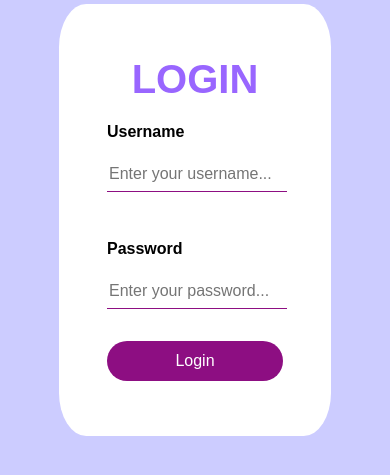
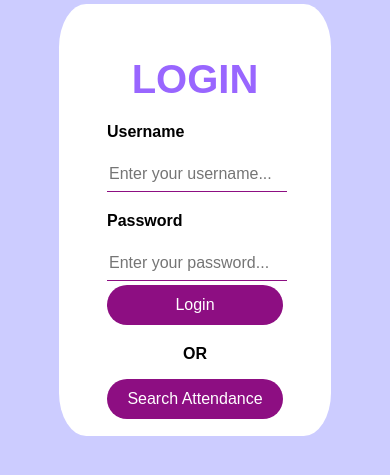
Before and after one commit to mr-robot-007/attendence_system, a Django app: page /login/ in a window 390 px wide. Shown: the part 202-677 px from the top of the page. Run offline with Django 3.2, Linux system fonts and the light colour scheme.

Commit message:
login page updated

```diff
--- a/attendence_sys/templates/attendence_sys/login.html
+++ b/attendence_sys/templates/attendence_sys/login.html
@@ -20,7 +20,12 @@
       <input type="password" name="password" placeholder="Enter your password..." class="form-control" />
 
       <input class="btn login_btn" type="submit" value="Login" />
+      <center><p>OR</p></center>
+      <a href = "{% url 'searchattendence' %}">
+      <input class="btn login_btn" type="button" value="Search Attendance"  href = "{% url 'searchattendence' %}" />
+      </a>
     </form>
+
 
     {% for message in messages %}
     <p id="messages">{{message}}</p>
--- a/static/css/login.css
+++ b/static/css/login.css
@@ -56,7 +56,7 @@ p {
 
 input {
     width: 100%;
-    margin-bottom: 2em;
+    margin-bottom: 0.8em;
 }
 
 input[type="text"],
@@ -70,7 +70,7 @@ input[type="password"] {
     font-size: 16px;
 }
 
-input[type="submit"] {
+input[type="submit"],input[type="button"] {
     border: none;
     outline: none;
     height: 2.5em;
@@ -94,4 +94,7 @@ input[type="submit"]:hover {
     h3 {
         margin: -15px;
     }
+    input {
+        margin-bottom: 0.25em;
+    }
 }
```
Also changed, not shown: db.sqlite3.
